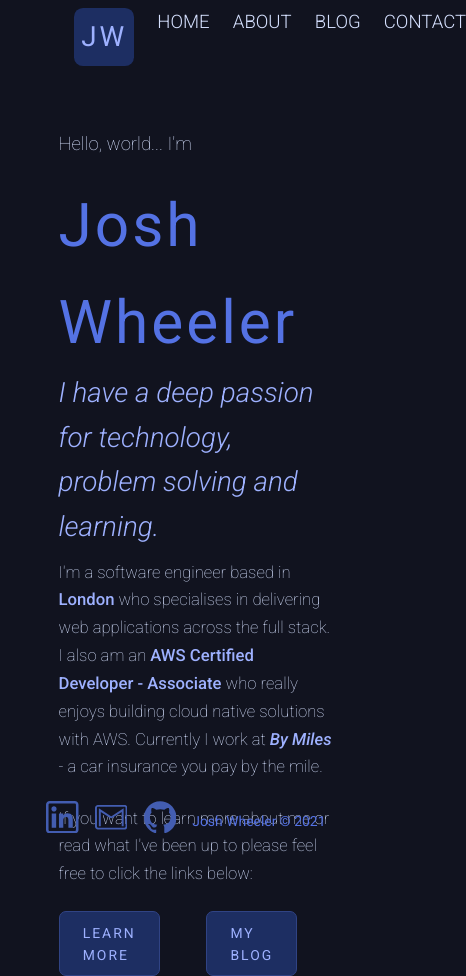
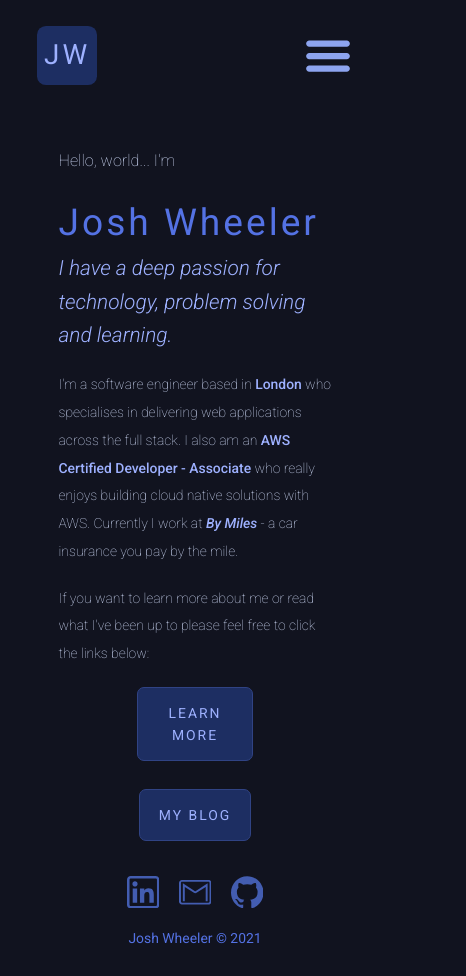
Before and after one commit to jltwheeler/personal-website, a Next.js app: page / in a window 390 px wide. Shown: the whole page, 466 px wide, since content can reach past the window. Built offline with nearby package versions, Linux system fonts and the light colour scheme.

Commit message:
add landing page responsiveness for mobiles

```diff
--- a/components/Footer.tsx
+++ b/components/Footer.tsx
@@ -12,6 +12,15 @@ const FooterStyle = styled.footer`
   align-items: center;
   height: 5rem;
   width: 100%;
+  padding: 1rem 0;
+
+  @media (max-width: ${(props: ThemeProps) => props.theme.sizes['s']}px) {
+    font-size: 2rem;
+    flex-direction: column;
+  }
+  @media (max-width: ${(props: ThemeProps) => props.theme.sizes['s']}px) {
+    height: 8rem;
+  }
 
   span {
     color: ${(props: ThemeProps) => props.theme.colors.indigo10};
@@ -19,8 +28,32 @@ const FooterStyle = styled.footer`
     font-size: 1.5rem;
     margin-right: 2rem;
 
+    @media (max-width: ${(props: ThemeProps) => props.theme.sizes['s']}px) {
+      margin-right: 0;
+      margin-top: 1rem;
+      margin-bottom: 2.5rem;
+    }
+
     @media (min-width: ${(props: ThemeProps) => props.theme.sizes['2xl']}px) {
       font-size: 2rem;
+    }
+  }
+`;
+
+const IconContainer = styled.div`
+  display: flex;
+  justify-content: center;
+  align-items: center;
+
+  & > a > svg {
+    margin-right: 2rem;
+  }
+
+  @media (max-width: ${(props: ThemeProps) => props.theme.sizes['s']}px) {
+    justify-content: space-between;
+    width: 35%;
+    & > a > svg {
+      margin-right: 0rem;
     }
   }
 `;
@@ -33,31 +66,37 @@ export const Footer = () => {
 
   return (
     <FooterStyle>
+      <IconContainer>
         <a
           target="_blank"
           href="https://www.linkedin.com/in/joshuawheeler93/"
           rel="noreferrer"
         >
           <LinkedIn
-          style={{ width, height, marginRight: width / 2 }}
+            style={{ width, height }}
             color={theme.colors.indigo8}
             onHoverColor={theme.colors.indigo9}
           />
         </a>
         <a target="_blank" href="mailto:jltwheeler@gmail.com" rel="noreferrer">
           <Gmail
-          style={{ width, height, marginRight: width / 2 }}
+            style={{ width, height }}
             color={theme.colors.indigo8}
             onHoverColor={theme.colors.indigo9}
           />
         </a>
-      <a target="_blank" href="https://github.com/jltwheeler" rel="noreferrer">
+        <a
+          target="_blank"
+          href="https://github.com/jltwheeler"
+          rel="noreferrer"
+        >
           <GitHub
-          style={{ width, height, marginRight: width / 2 }}
+            style={{ width, height }}
             color={theme.colors.indigo8}
             onHoverColor={theme.colors.indigo9}
           />
         </a>
+      </IconContainer>
       <span>Josh Wheeler &copy; {now.getFullYear()}</span>
     </FooterStyle>
   );
--- a/components/Hero.tsx
+++ b/components/Hero.tsx
@@ -7,6 +7,10 @@ const HeroSection = styled.section`
   margin: 0 auto;
   padding-top: 6rem;
   width: 70%;
+
+  @media (max-width: ${(props: ThemeProps) => props.theme.sizes['s']}px) {
+    padding-top: 4rem;
+  }
 
   h1 {
     font-size: 6.5rem;
@@ -19,6 +23,11 @@ const HeroSection = styled.section`
       font-size: 8rem;
       padding-top: 3rem;
     }
+
+    @media (max-width: ${(props: ThemeProps) => props.theme.sizes['s']}px) {
+      font-size: 4rem;
+      padding-top: 2rem;
+    }
   }
 
   h2 {
@@ -27,6 +36,10 @@ const HeroSection = styled.section`
 
     @media (min-width: ${(props: ThemeProps) => props.theme.sizes['2xl']}px) {
       font-size: 3rem;
+    }
+
+    @media (max-width: ${(props: ThemeProps) => props.theme.sizes['s']}px) {
+      font-size: 1.75rem;
     }
   }
 
@@ -39,6 +52,11 @@ const HeroSection = styled.section`
 
     @media (min-width: ${(props: ThemeProps) => props.theme.sizes['2xl']}px) {
       font-size: 3.5rem;
+      padding-bottom: 2rem;
+    }
+
+    @media (max-width: ${(props: ThemeProps) => props.theme.sizes['s']}px) {
+      font-size: 2.25rem;
       padding-bottom: 2rem;
     }
   }
@@ -54,6 +72,11 @@ const HeroSection = styled.section`
       padding-bottom: 4rem;
       font-weight: 200;
     }
+
+    @media (max-width: ${(props: ThemeProps) => props.theme.sizes['s']}px) {
+      font-size: 1.5rem;
+      padding-bottom: 2rem;
+    }
   }
 `;
 
@@ -61,6 +84,10 @@ const LinksContainer = styled.article`
   display: flex;
   justify-content: left;
   align-items: center;
+
+  @media (max-width: ${(props: ThemeProps) => props.theme.sizes['s']}px) {
+    flex-direction: column;
+  }
 `;
 
 const NavLink = styled.a`
@@ -80,11 +107,21 @@ const NavLink = styled.a`
     padding: 1.25rem 3rem;
   }
 
+  @media (max-width: ${(props: ThemeProps) => props.theme.sizes['s']}px) {
+    max-width: 12.5rem;
+    padding: 1.5rem 2rem;
+    text-align: center;
+  }
+
   &:not(:first-child) {
     margin: 0 5rem;
 
     @media (min-width: ${(props: ThemeProps) => props.theme.sizes['2xl']}px) {
       margin: 0 7.5rem;
+    }
+
+    @media (max-width: ${(props: ThemeProps) => props.theme.sizes['s']}px) {
+      margin: 3rem 0;
     }
   }
 
--- a/components/Navbar.tsx
+++ b/components/Navbar.tsx
@@ -2,6 +2,7 @@ import styled from 'styled-components';
 import Link from 'next/link';
 
 import { ThemeProps } from '../config';
+import { Hamburger } from '../icons/hamburger';
 
 const NavbarStyle = styled.nav`
   display: flex;
@@ -14,6 +15,9 @@ const NavbarStyle = styled.nav`
   height: 5rem;
   background-color: rgba(0, 0, 0, 0);
   padding: 4rem 10rem 4rem 8rem;
+  @media (max-width: ${(props: ThemeProps) => props.theme.sizes['s']}px) {
+    padding: 6rem 4rem;
+  }
 `;
 
 const NavLogo = styled.div`
@@ -32,6 +36,10 @@ const NavLinksContainer = styled.ul`
   text-align: center;
   display: flex;
   justify-content: center;
+
+  @media (max-width: ${(props: ThemeProps) => props.theme.sizes['s']}px) {
+    display: none;
+  }
 `;
 
 const NavLink = styled.a`
@@ -76,10 +84,13 @@ const NavLink = styled.a`
 const links = ['home', 'about', 'blog', 'contact'];
 
 export const Navbar = () => {
+  const width = 50;
+  const height = width;
+
   return (
-    <div>
     <NavbarStyle>
       <NavLogo>JW</NavLogo>
+      <Hamburger style={{ width, height }} />
       <NavLinksContainer>
         {links.map((link) => (
           <li key={link}>
@@ -90,6 +101,5 @@ export const Navbar = () => {
         ))}
       </NavLinksContainer>
     </NavbarStyle>
-    </div>
   );
 };
--- /dev/null
+++ b/icons/hamburger.tsx
@@ -0,0 +1,50 @@
+import React, { useRef } from 'react';
+import styled from 'styled-components';
+import { theme, ThemeProps } from '../config';
+
+const StyledSVG = styled.svg`
+  display: none;
+
+  @media (max-width: ${(props: ThemeProps) => props.theme.sizes['s']}px) {
+    display: revert;
+  }
+`;
+
+export const Hamburger: React.FC<{
+  style: Record<string, string | number>;
+  color?: string;
+  onHoverColor?: string;
+}> = ({
+  color = theme.colors.indigo8,
+  onHoverColor = theme.colors.indigo9,
+  style,
+}) => {
+  const ref = useRef<SVGPathElement>(null);
+
+  return (
+    <StyledSVG
+      style={style}
+      viewBox="0 0 32 32"
+      xmlSpace="preserve"
+      xmlns="http://www.w3.org/2000/svg"
+      onMouseEnter={() => {
+        if (ref.current) {
+          ref.current.style.fill = onHoverColor;
+        }
+      }}
+      onMouseLeave={() => {
+        if (ref.current) {
+          ref.current.style.fill = color;
+        }
+      }}
+    >
+      <path
+        fillRule="evenodd"
+        clipRule="evenodd"
+        fill={color}
+        ref={ref}
+        d="M4,10h24c1.104,0,2-0.896,2-2s-0.896-2-2-2H4C2.896,6,2,6.896,2,8S2.896,10,4,10z M28,14H4c-1.104,0-2,0.896-2,2  s0.896,2,2,2h24c1.104,0,2-0.896,2-2S29.104,14,28,14z M28,22H4c-1.104,0-2,0.896-2,2s0.896,2,2,2h24c1.104,0,2-0.896,2-2  S29.104,22,28,22z"
+      />
+    </StyledSVG>
+  );
+};
--- a/pages/index.tsx
+++ b/pages/index.tsx
@@ -2,9 +2,18 @@ import Head from 'next/head';
 import styled from 'styled-components';
 
 import { Footer, Hero, Navbar } from '../components';
+import { ThemeProps } from '../config';
 
 const MainStyle = styled.main`
-  height: 100vh;
+  min-height: 100vh;
+  overflow: hidden;
+  display: block;
+  position: relative;
+  padding-bottom: 5rem;
+
+  @media (max-width: ${(props: ThemeProps) => props.theme.sizes['s']}px) {
+    padding-bottom: 10rem;
+  }
 `;
 
 export default function Home() {
```
Lines whose indentation alone changed are shown as unchanged.
